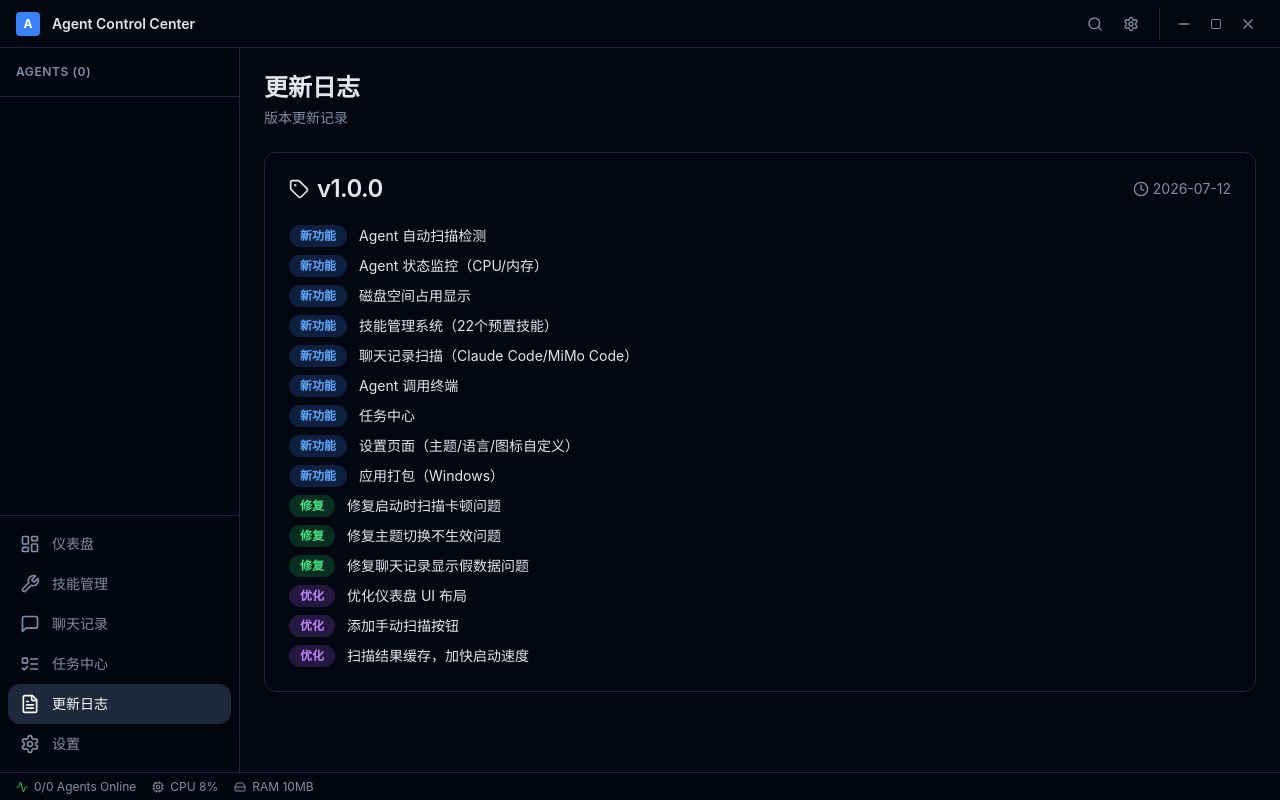
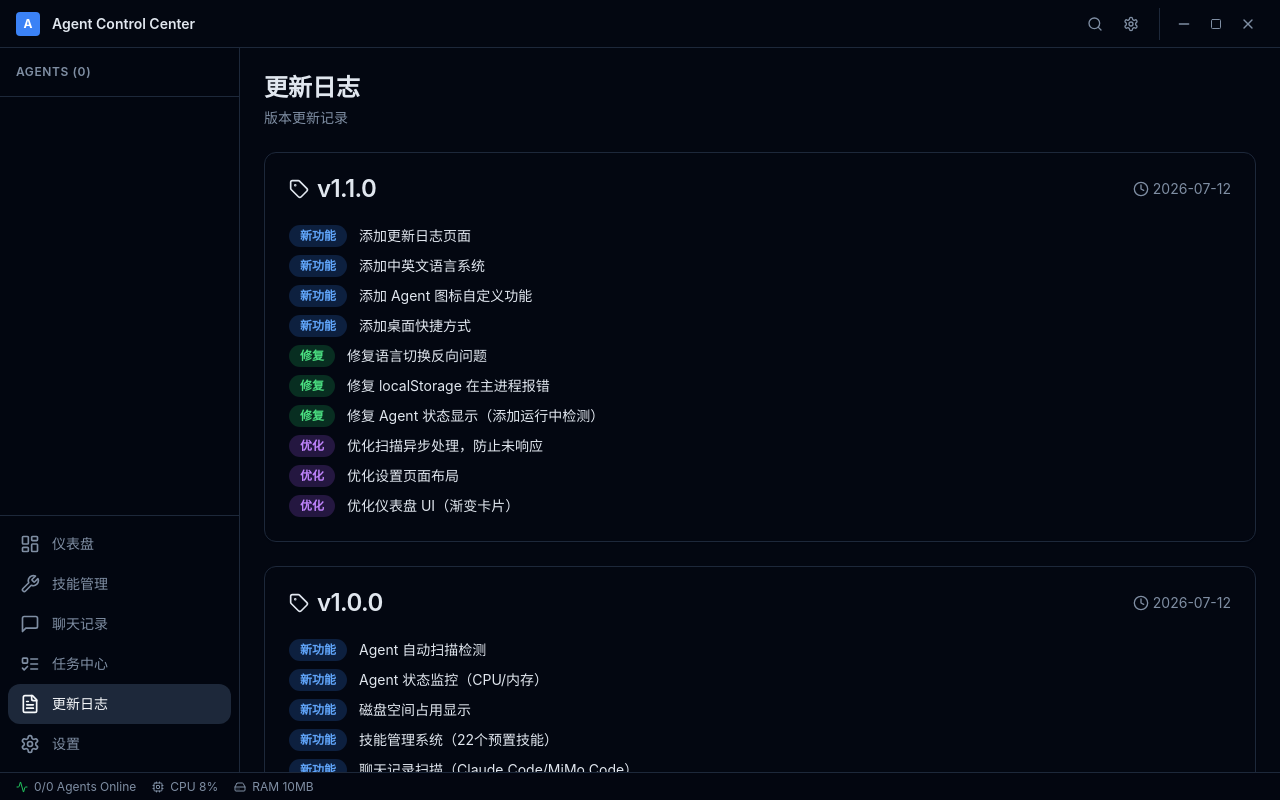
Before and after one commit to khssdsg-maker/agent-control-center, a React (Vite) app: page /#/changelog in a window 1280 px wide. Built offline with nearby package versions, Linux system fonts and the light colour scheme.

Commit message:
chore: 更新版本号到 v1.1.0
- 更新 package.json 版本号
- 更新 Changelog 页面记录 v1.1.0 变更

```diff
--- a/package.json
+++ b/package.json
@@ -1,6 +1,6 @@
 {
   "name": "agent-control-center",
-  "version": "1.0.0",
+  "version": "1.1.0",
   "description": "统一管理多个 AI Agent 软件的控制面板",
   "main": "dist-electron/main.js",
   "scripts": {
--- a/src/renderer/pages/ChangelogPage.tsx
+++ b/src/renderer/pages/ChangelogPage.tsx
@@ -3,6 +3,22 @@ import Badge from '@/components/ui/Badge'
 import { Clock, Tag, CheckCircle } from 'lucide-react'
 
 const changelog = [
+  {
+    version: '1.1.0',
+    date: '2026-07-12',
+    changes: [
+      { type: 'feature', text: '添加更新日志页面' },
+      { type: 'feature', text: '添加中英文语言系统' },
+      { type: 'feature', text: '添加 Agent 图标自定义功能' },
+      { type: 'feature', text: '添加桌面快捷方式' },
+      { type: 'fix', text: '修复语言切换反向问题' },
+      { type: 'fix', text: '修复 localStorage 在主进程报错' },
+      { type: 'fix', text: '修复 Agent 状态显示（添加运行中检测）' },
+      { type: 'improve', text: '优化扫描异步处理，防止未响应' },
+      { type: 'improve', text: '优化设置页面布局' },
+      { type: 'improve', text: '优化仪表盘 UI（渐变卡片）' },
+    ],
+  },
   {
     version: '1.0.0',
     date: '2026-07-12',
```
